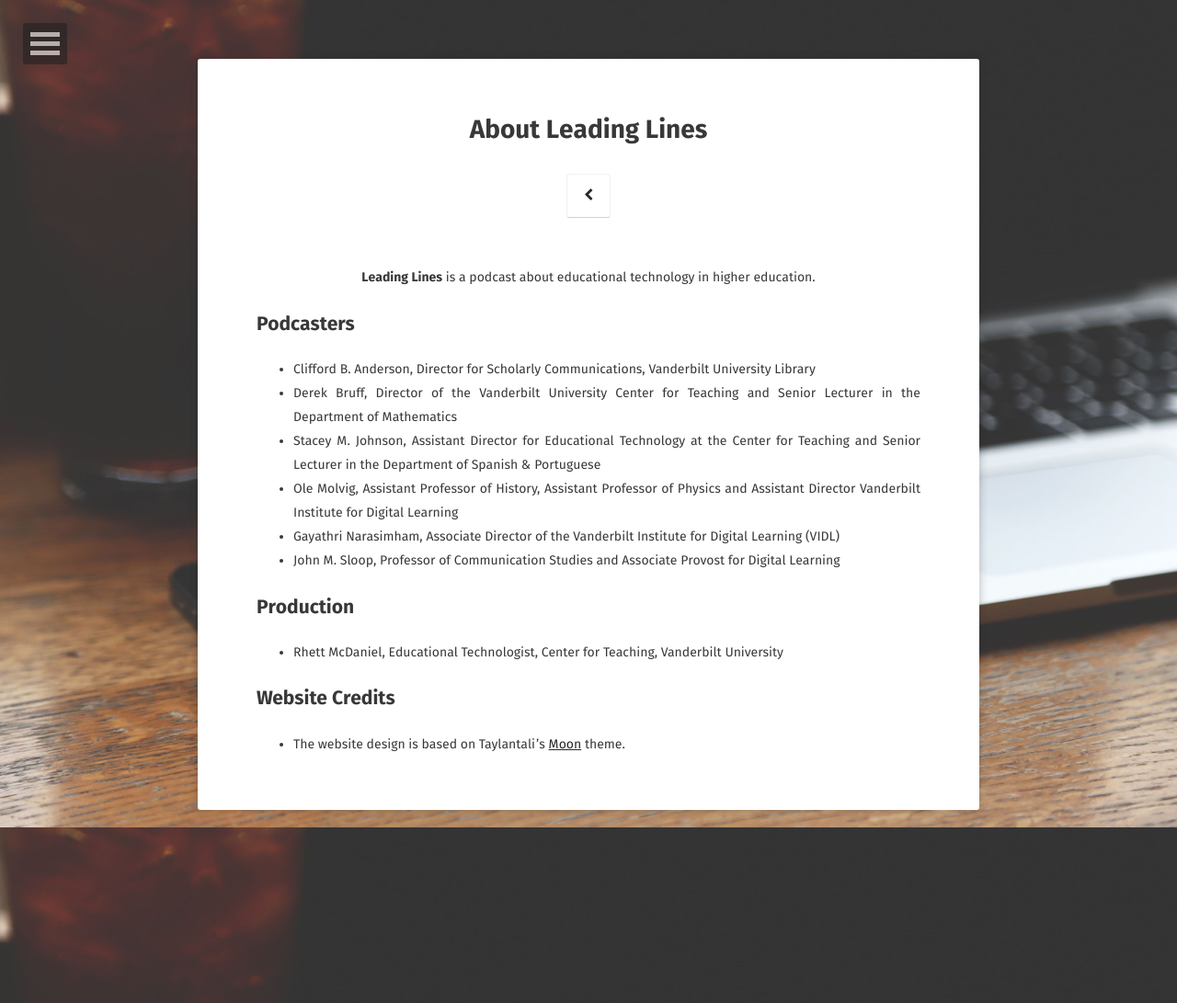
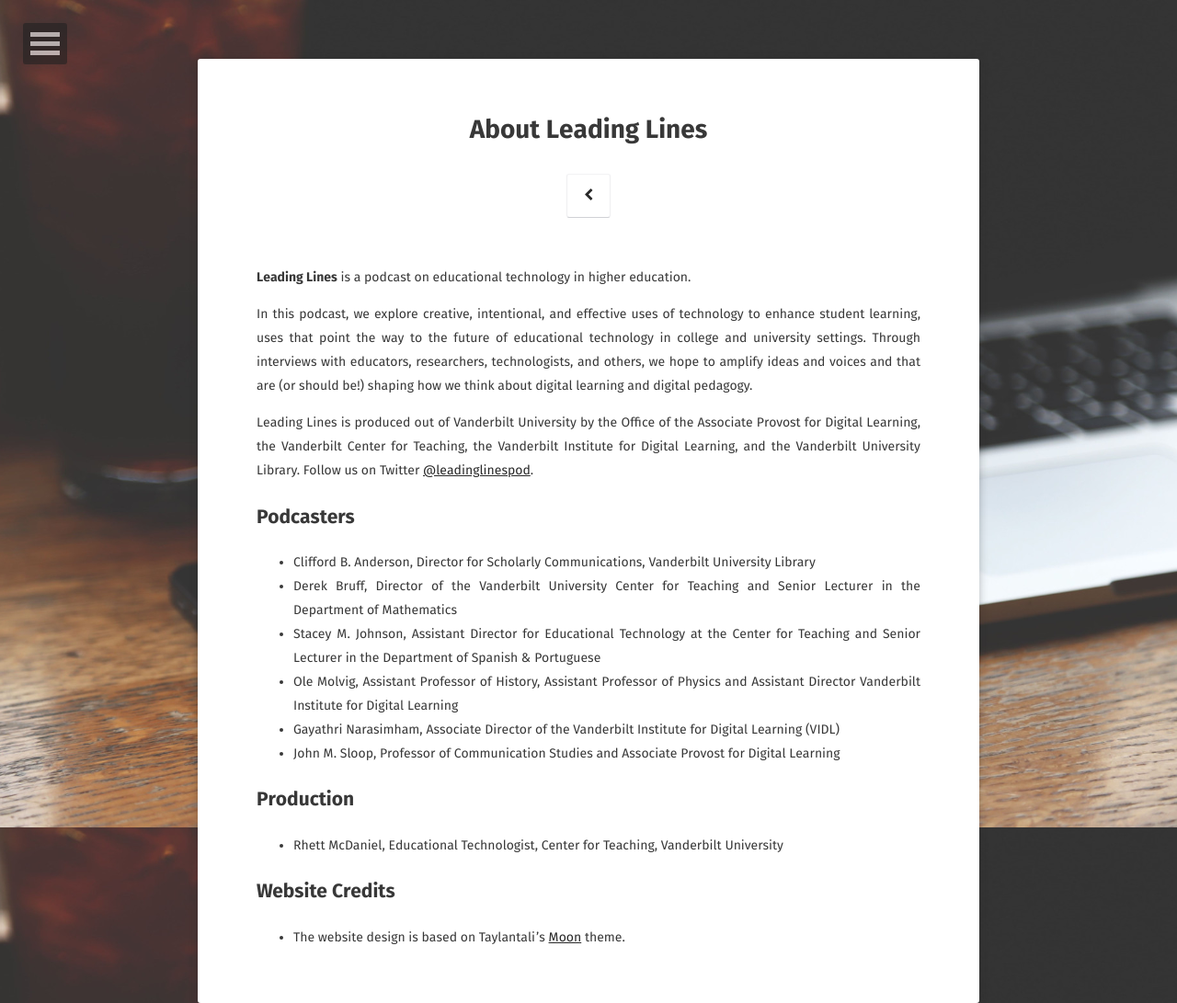
Before and after one commit to leadinglinespod/leadinglinespod.github.io, a Jekyll site: the page built from about/index.md, in a window 1280 px wide. Shown: the whole page at 92% size. Built offline with Jekyll 4.4.1, drawn with Linux system fonts in a browser that asks for light colours; some web fonts are replaced.

Commit message:
Update index.md

```diff
--- a/about/index.md
+++ b/about/index.md
@@ -6,7 +6,11 @@ date: 2016-07-24
 comments: false
 ---
 
-<center><b>Leading Lines</b> is a podcast about educational technology in higher education.</center>
+<b>Leading Lines</b> is a podcast on educational technology in higher education.
+
+In this podcast, we explore creative, intentional, and effective uses of technology to enhance student learning, uses that point the way to the future of educational technology in college and university settings. Through interviews with educators, researchers, technologists, and others, we hope to amplify ideas and voices and that are (or should be!) shaping how we think about digital learning and digital pedagogy.
+
+Leading Lines is produced out of Vanderbilt University by the Office of the Associate Provost for Digital Learning, the Vanderbilt Center for Teaching, the Vanderbilt Institute for Digital Learning, and the Vanderbilt University Library. Follow us on Twitter [@leadinglinespod](http://twitter.com/leadinglinespod).
 
 ## Podcasters
 
```
